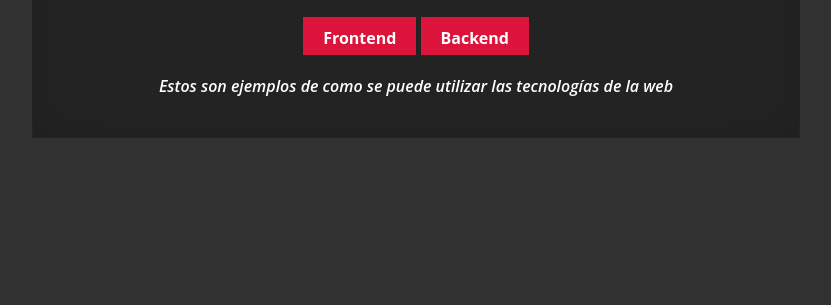
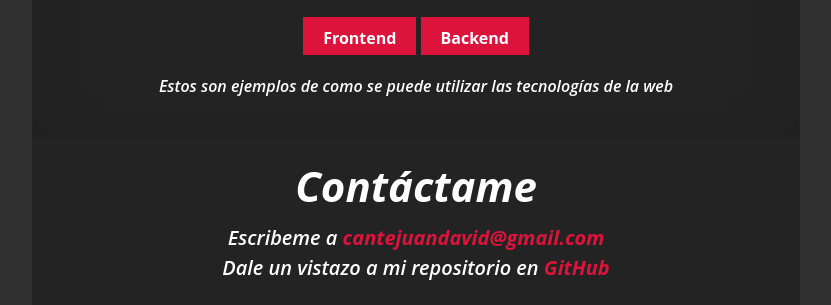
Before and after one commit to cantejuandavid/cantejuandavid.github.io, a plain HTML site: page ejemplos/backend/index.html in a window 1280 px wide. Shown: the part 1475-1780 px from the top of the page, without its empty margins (224-1055 px from the left). Before the commit the page ends 1613 px from the top, so only its background shows below. Drawn offline with nearby package versions, Linux system fonts and the light colour scheme.

Commit message:
agregando section contact

```diff
--- a/ejemplos/backend/index.html
+++ b/ejemplos/backend/index.html
@@ -66,6 +66,13 @@
 			<a href="./">Backend</a>
 			<p>Estos son ejemplos de como se puede utilizar las tecnologías de la web</p>
 		</section>
+		<section class="contact">
+			<h3>Contáctame</h3>
+			<article class="contentContact">
+				<div>Escribeme a <span class="mail">cantejuandavid@gmail.com</span></div>
+				<div>Dale un vistazo a mi repositorio en <a href="https://github.com/cantejuandavid">GitHub</a></div>
+			</article>
+		</section>
 	</header>
 
 
```
Also changed, not shown: ejemplos/frontend/index.html (+7 -0 lines).
